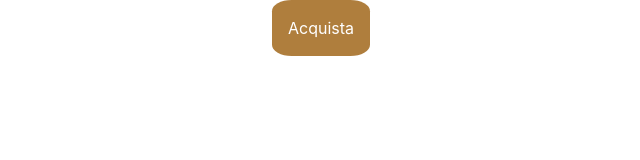
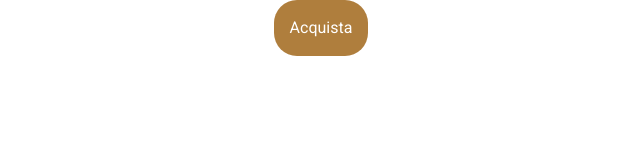
Before and after one commit to danifabbro/progetto_javascript_edoMidali, a plain HTML site: page index.html in a window 1280 px wide. Shown: the full height of the page, 319-959 px from the left. Drawn offline with nearby package versions, Linux system fonts and the light colour scheme.

Commit message:
aggiunte modifiche radius e aggiunto font roboto

```diff
--- a/stile.css
+++ b/stile.css
@@ -1,6 +1,12 @@
+body{
+    font-family: "Roboto", sans-serif;
+}
+
 button{
     padding:1rem;
-    border-radius: 20% 20% 20% 20%;
+    -webkit-border-radius: 23px;
+    -moz-border-radius: 23px;
+    border-radius: 23px;
     border:0;
     background-color: rgb(175, 126, 61);
     color:#fff;
```
